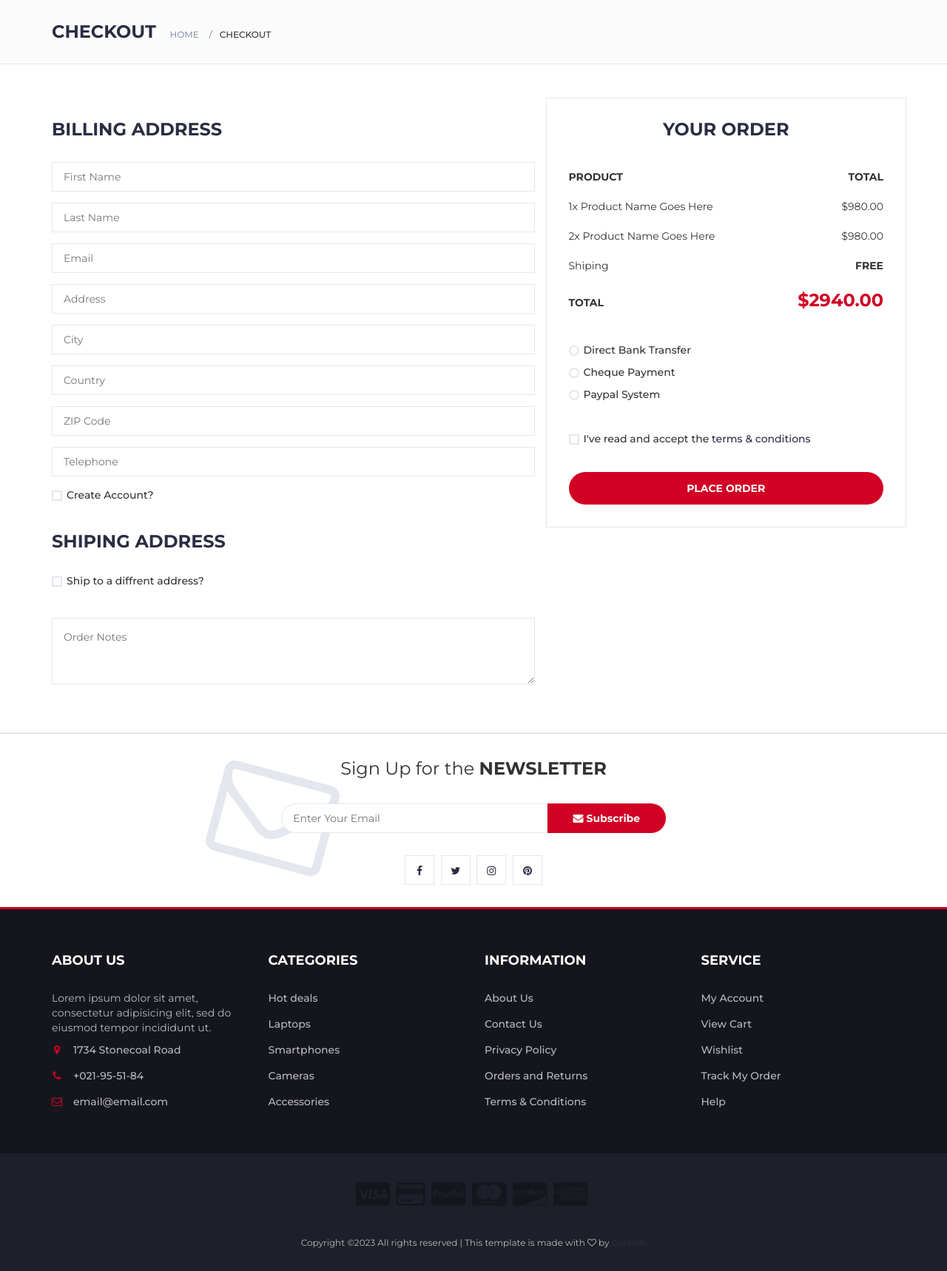
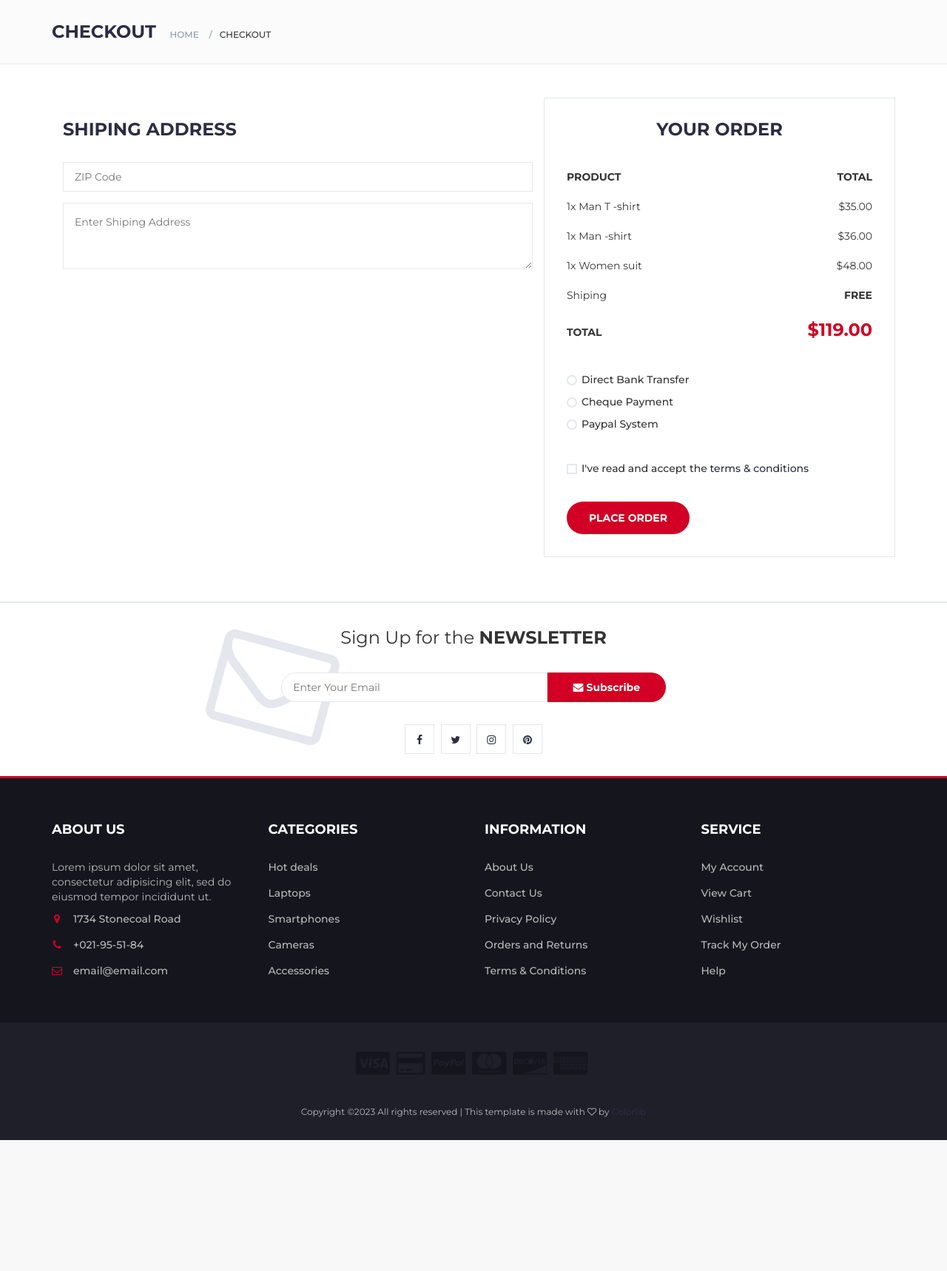
Before and after one commit to mudasir45/Ecome, a Django app: page /checkOut/ in a window 1280 px wide. Shown: the part 207-1925 px from the top of the page at 74% size. After the commit the page ends 1748 px from the top, so only its background shows below. Run offline with Django 4.2, Linux system fonts and the light colour scheme; a user stored in the database is signed in; data comes from the database, SQL or seed files in the repository; some libraries are stand-ins or nearby versions.

Commit message:
setup order system

```diff
--- a/ecomPorject/main/models.py
+++ b/ecomPorject/main/models.py
@@ -42,8 +42,9 @@ STATUS_CHOICES = (
 )
 class order(models.Model):
     user = models.ForeignKey(User, on_delete=models.CASCADE, null=True, blank=True)
-    product = models.ForeignKey(product, on_delete=models.CASCADE, null=True, blank=True)
+    product = models.ManyToManyField(product)
     address = models.CharField(max_length=50, null=True, blank=True)
+    Payment_method = models.CharField(max_length=100, null=True, blank=True)
     postel_code = models.IntegerField(null=True, blank=True)
     quantity = models.IntegerField(null=True, blank=True)
     status = models.CharField(choices=STATUS_CHOICES, max_length=20, default='pending')
--- a/ecomPorject/main/urls.py
+++ b/ecomPorject/main/urls.py
@@ -8,4 +8,5 @@ urlpatterns = [
     path('addToCart/', views.addToCart, name='addToCart'),
     path('checkOut/', views.checkOut, name='checkOut'),
     path('ProductDetails/<int:id>', views.ProductDetails, name='ProductDetails'),
+    path('PlaceOrder/', views.PlaceOrder, name='PlaceOrder'),
 ]
--- a/ecomPorject/main/views.py
+++ b/ecomPorject/main/views.py
@@ -1,4 +1,5 @@
-from django.shortcuts import render
+from django.shortcuts import render, redirect
+from django.contrib import messages
 from django.http import HttpResponse, JsonResponse
 from django.contrib.auth.decorators import login_required
 
@@ -89,7 +90,16 @@ def addToCart(request):
         return JsonResponse(data)
 
 def checkOut(request):
-    return render(request, 'checkout.html')
+    current_user = request.user
+    UserCart = cart.objects.filter(user = current_user)
+    totalPrice = 0
+    for order in UserCart:
+        totalPrice += order.product.price
+    context = {
+        'UserCart':UserCart,
+        'totalPrice':totalPrice,
+    }
+    return render(request, 'checkout.html', context)
 
 def ProductDetails(request, id):
     Product = product.objects.get(id = id)
@@ -99,3 +109,26 @@ def ProductDetails(request, id):
         'ProductImages':ProductImages,
     }
     return render(request, 'product.html', context)
+
+
+def PlaceOrder(request):
+    if request.method == 'POST':
+        current_user = request.user
+        zip_code = request.POST.get('zip_code')
+        address = request.POST.get('address')
+        paymentMethod = request.POST.get('paymentMethod')
+        NewOrder = order.objects.create(
+            user = current_user,
+            address = address,
+            Payment_method = paymentMethod,
+            postel_code = zip_code
+        )
+        NewOrder.save()
+
+        UserCart = cart.objects.filter(user = current_user)
+        for order in NewOrder:
+            NewOrder.product.add(order.product)
+
+        NewOrder.save()
+        messages.success(request, "Order have been blaced successfully!")
+        return redirect('ProductDetails')
--- a/ecomPorject/template/checkout.html
+++ b/ecomPorject/template/checkout.html
@@ -29,98 +29,24 @@
 			<!-- container -->
 			<div class="container">
 				<!-- row -->
-				<div class="row">
-
+				<form class="row">
+					<form action="{% url 'PlaceOrder' %}" method="post"></form>
 					<div class="col-md-7">
-						<!-- Billing Details -->
-						<div class="billing-details">
-							<div class="section-title">
-								<h3 class="title">Billing address</h3>
-							</div>
-							<div class="form-group">
-								<input class="input" type="text" name="first-name" placeholder="First Name">
-							</div>
-							<div class="form-group">
-								<input class="input" type="text" name="last-name" placeholder="Last Name">
-							</div>
-							<div class="form-group">
-								<input class="input" type="email" name="email" placeholder="Email">
-							</div>
-							<div class="form-group">
-								<input class="input" type="text" name="address" placeholder="Address">
-							</div>
-							<div class="form-group">
-								<input class="input" type="text" name="city" placeholder="City">
-							</div>
-							<div class="form-group">
-								<input class="input" type="text" name="country" placeholder="Country">
-							</div>
-							<div class="form-group">
-								<input class="input" type="text" name="zip-code" placeholder="ZIP Code">
-							</div>
-							<div class="form-group">
-								<input class="input" type="tel" name="tel" placeholder="Telephone">
-							</div>
-							<div class="form-group">
-								<div class="input-checkbox">
-									<input type="checkbox" id="create-account">
-									<label for="create-account">
-										<span></span>
-										Create Account?
-									</label>
-									<div class="caption">
-										<p>Lorem ipsum dolor sit amet, consectetur adipisicing elit, sed do eiusmod tempor incididunt.</p>
-										<input class="input" type="password" name="password" placeholder="Enter Your Password">
-									</div>
-								</div>
-							</div>
-						</div>
-						<!-- /Billing Details -->
 
 						<!-- Shiping Details -->
 						<div class="shiping-details">
 							<div class="section-title">
 								<h3 class="title">Shiping address</h3>
 							</div>
-							<div class="input-checkbox">
-								<input type="checkbox" id="shiping-address">
-								<label for="shiping-address">
-									<span></span>
-									Ship to a diffrent address?
-								</label>
-								<div class="caption">
-									<div class="form-group">
-										<input class="input" type="text" name="first-name" placeholder="First Name">
-									</div>
-									<div class="form-group">
-										<input class="input" type="text" name="last-name" placeholder="Last Name">
-									</div>
-									<div class="form-group">
-										<input class="input" type="email" name="email" placeholder="Email">
-									</div>
-									<div class="form-group">
-										<input class="input" type="text" name="address" placeholder="Address">
-									</div>
-									<div class="form-group">
-										<input class="input" type="text" name="city" placeholder="City">
-									</div>
-									<div class="form-group">
-										<input class="input" type="text" name="country" placeholder="Country">
-									</div>
-									<div class="form-group">
-										<input class="input" type="text" name="zip-code" placeholder="ZIP Code">
-									</div>
-									<div class="form-group">
-										<input class="input" type="tel" name="tel" placeholder="Telephone">
-									</div>
-								</div>
-							</div>
 						</div>
 						<!-- /Shiping Details -->
 
 						<!-- Order notes -->
+						<div class="form-group">
+							<input class="input" type="text" name="zip_code" placeholder="ZIP Code">
+						</div>
 						<div class="order-notes">
-							<textarea class="input" placeholder="Order Notes"></textarea>
+							<textarea class="input" name="address" placeholder="Enter Shiping Address"></textarea>
 						</div>
 						<!-- /Order notes -->
 					</div>
@@ -136,14 +62,12 @@
 								<div><strong>TOTAL</strong></div>
 							</div>
 							<div class="order-products">
+								{% for order in UserCart %}
 								<div class="order-col">
-									<div>1x Product Name Goes Here</div>
-									<div>$980.00</div>
+									<div>1x {{order.product.title}}</div>
+									<div>${{order.product.price}}.00</div>
 								</div>
-								<div class="order-col">
-									<div>2x Product Name Goes Here</div>
-									<div>$980.00</div>
-								</div>
+								{% endfor %}
 							</div>
 							<div class="order-col">
 								<div>Shiping</div>
@@ -151,12 +75,12 @@
 							</div>
 							<div class="order-col">
 								<div><strong>TOTAL</strong></div>
-								<div><strong class="order-total">$2940.00</strong></div>
+								<div><strong class="order-total">${{totalPrice}}.00</strong></div>
 							</div>
 						</div>
 						<div class="payment-method">
 							<div class="input-radio">
-								<input type="radio" name="payment" id="payment-1">
+								<input type="radio" name="paymentMethod" value="bank" id="payment-1">
 								<label for="payment-1">
 									<span></span>
 									Direct Bank Transfer
@@ -166,7 +90,7 @@
 								</div>
 							</div>
 							<div class="input-radio">
-								<input type="radio" name="payment" id="payment-2">
+								<input type="radio" name="paymentMethod" value="cheque" id="payment-2">
 								<label for="payment-2">
 									<span></span>
 									Cheque Payment
@@ -176,7 +100,7 @@
 								</div>
 							</div>
 							<div class="input-radio">
-								<input type="radio" name="payment" id="payment-3">
+								<input type="radio" name="paymentMethod" value="paypal" id="payment-3">
 								<label for="payment-3">
 									<span></span>
 									Paypal System
@@ -193,9 +117,10 @@
 								I've read and accept the <a href="#">terms & conditions</a>
 							</label>
 						</div>
-						<a href="#" class="primary-btn order-submit">Place order</a>
+						<button type="submit" class="primary-btn order-submit">Place order</button>
 					</div>
 					<!-- /Order Details -->
+					</form>
 				</div>
 				<!-- /row -->
 			</div>
```
Also changed, not shown: ecomPorject/db.sqlite3, ecomPorject/main/migrations/0008_order_payment_method.py (added), ecomPorject/main/migrations/0009_remove_order_product_order_product.py (added).
